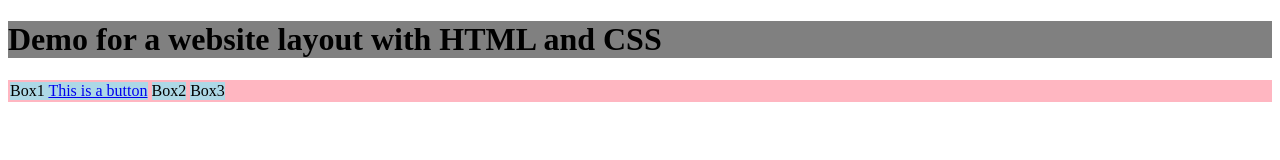
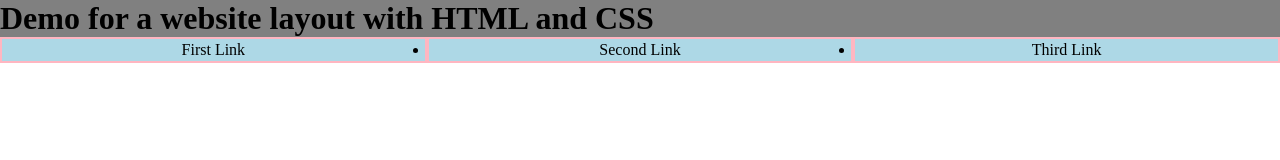
Before and after one commit to FleetCentere/WebTemplate, a plain HTML site: page index.html in a window 1280 px wide. Drawn offline with Linux system fonts and the light colour scheme.

Commit message:
changed boxes to nav

```diff
--- a/index.html
+++ b/index.html
@@ -8,14 +8,14 @@
     <link rel="stylesheet" href="styles.css"/>
 </head>
 <body>
-    <h1 class="headerClass">Demo for a website layout with HTML and CSS</h1>
-    <div class="top-background">
-        <div class="top-child">Box1
-            <a href="http:www.google.com">This is a button</a>
-            </div>
-        <div class="top-child">Box2</div>
-        <div class="top-child">Box3</div>
-    </div>
+    <h1>Demo for a website layout with HTML and CSS</h1>
+    <nav>
+        <ul class="nav-list">
+            <li class="nav-item"><a>First Link</a></li>
+            <li class="nav-item"><a>Second Link</a></li>
+            <li class="nav-item"><a>Third Link</a></li>
+        </ul>
+    </nav>
 
 </body>
 </html>
--- a/styles.css
+++ b/styles.css
@@ -1,22 +1,26 @@
-h1
-{
+* {
+    margin: 0;
+    padding: 0;
+    box-sizing: border-box;
+}
+
+h1 {
     display: flex;
     background-color: grey;
+    text-align: center;
+    margin: 0 auto;
 }
 
-
-.top-background
-{
+.nav-list {
     display: flex;
     background-color: lightpink;
 }
 
-.top-child
-{
-    /* flex: 1; */
+.nav-item {
+    flex: 1;
     margin: 2px;
+    padding: 2px;
     border: 4px darkblue;
     background-color: lightblue;
     text-align: center;
-
 }
```
